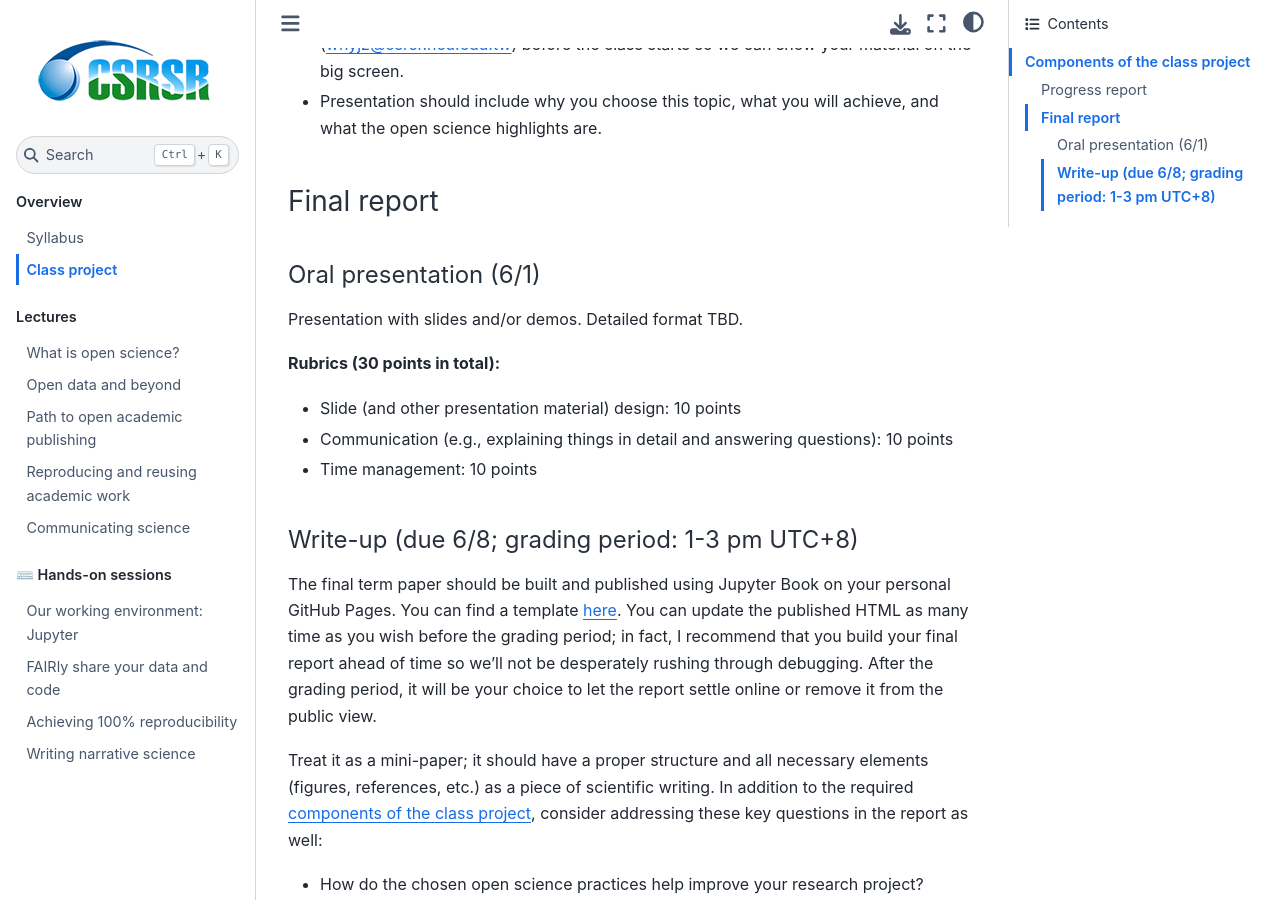
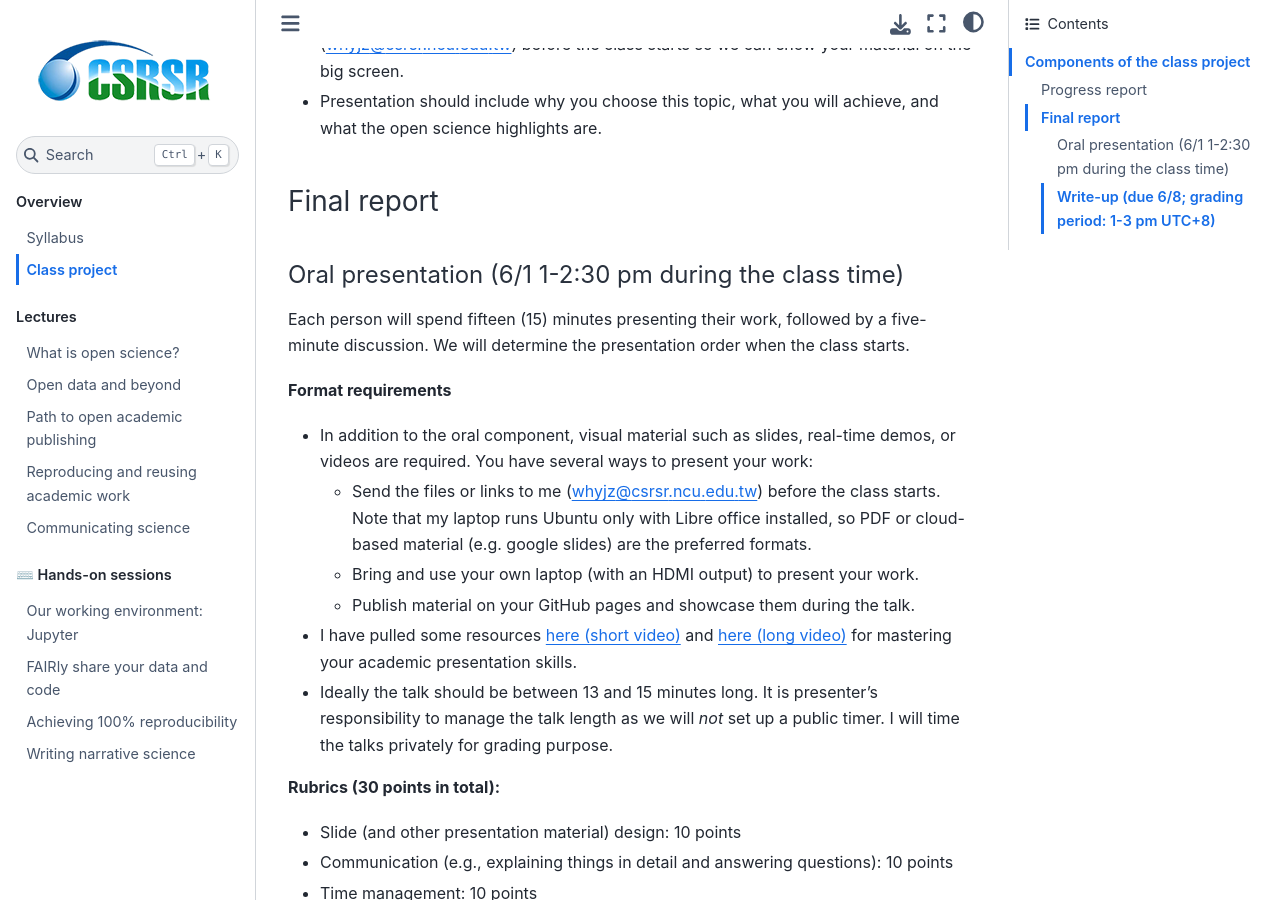
Before and after one commit to whyjz/ncu-open-science, a Jupyter Book: the page built from docs/project.md, in a window 1280 px wide and 900 px high, scrolled down 1991 px. Built offline with Jupyter Book 1.0.4 settings and Sphinx 7.4.7 and the Sphinx Book theme 1.1.4, drawn with Linux system fonts in a browser that asks for light colours; pages that are not in the unit, such as notebooks, are missing from menus.

Commit message:
Update final presentation oral details

```diff
--- a/docs/project.md
+++ b/docs/project.md
@@ -64,9 +64,18 @@ Each person will spend ten minutes talking about the project, followed by a 5-10
 
 ### Final report
 
-#### Oral presentation (6/1)
+#### Oral presentation (6/1 1-2:30 pm during the class time)
 
-Presentation with slides and/or demos. Detailed format TBD.
+Each person will spend fifteen (15) minutes presenting their work, followed by a five-minute discussion. We will determine the presentation order when the class starts.
+
+**Format requirements**
+
+- In addition to the oral component, visual material such as slides, real-time demos, or videos are required. You have several ways to present your work:
+  - Send the files or links to me (whyjz@csrsr.ncu.edu.tw) before the class starts. Note that my laptop runs Ubuntu only with Libre office installed, so PDF or cloud-based material (e.g. google slides) are the preferred formats.
+  - Bring and use your own laptop (with an HDMI output) to present your work.
+  - Publish material on your GitHub pages and showcase them during the talk.
+- I have pulled some resources [here (short video)](https://youtu.be/SFxVihJ1KSo) and [here (long video)](https://youtu.be/zXg70U2sNLM?t=660) for mastering your academic presentation skills.
+- Ideally the talk should be between 13 and 15 minutes long. It is presenter's responsibility to manage the talk length as we will *not* set up a public timer. I will time the talks privately for grading purpose.
 
 **Rubrics (30 points in total):**
 
```
